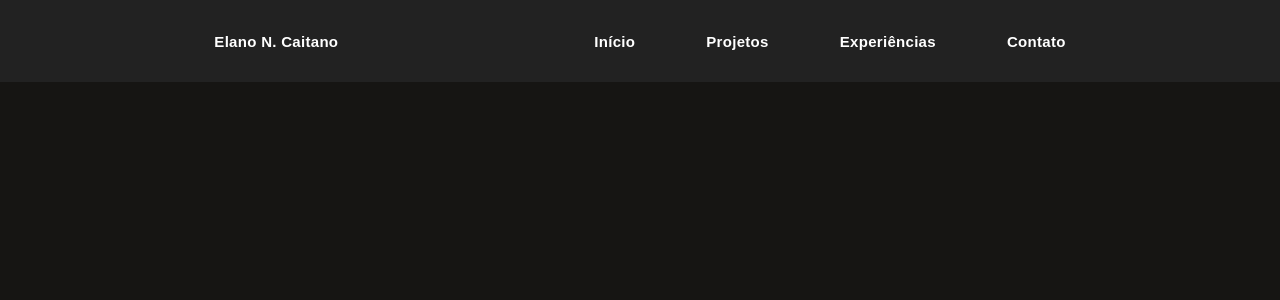
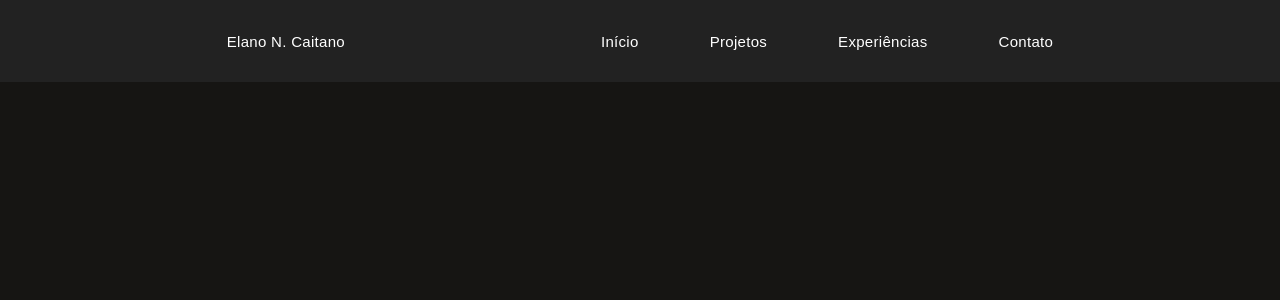
Before and after one commit to elanonc/Portfolio, a React (Vite) app in the folder portfolio/: page / in a window 1280 px wide. Shown: the top 300 px of the page. Built offline with nearby package versions, Linux system fonts and the light colour scheme.

Commit message:
alteração navbar: font-weight

```diff
--- a/portfolio/src/components/navbar/navbar.css
+++ b/portfolio/src/components/navbar/navbar.css
@@ -1,7 +1,7 @@
 .navbar {
     font-family: 'Plus Jakarta Sans', sans-serif;
     font-size: 15px;
-    font-weight: 600;
+    font-weight: 400;
     letter-spacing: 0.3px;
     background-color: #222;
 
--- a/portfolio/src/components/navbar/navbar.tsx
+++ b/portfolio/src/components/navbar/navbar.tsx
@@ -5,7 +5,7 @@ const PortfolioNavbar: React.FC = () => {
   return (
     <nav className="navbar">
       <div className="logo">
-        <p>Elano N. Caitano</p>
+        <a href="#">Elano N. Caitano</a>
       </div>
       <div className="links">
         <a href="#">Início</a>
```
